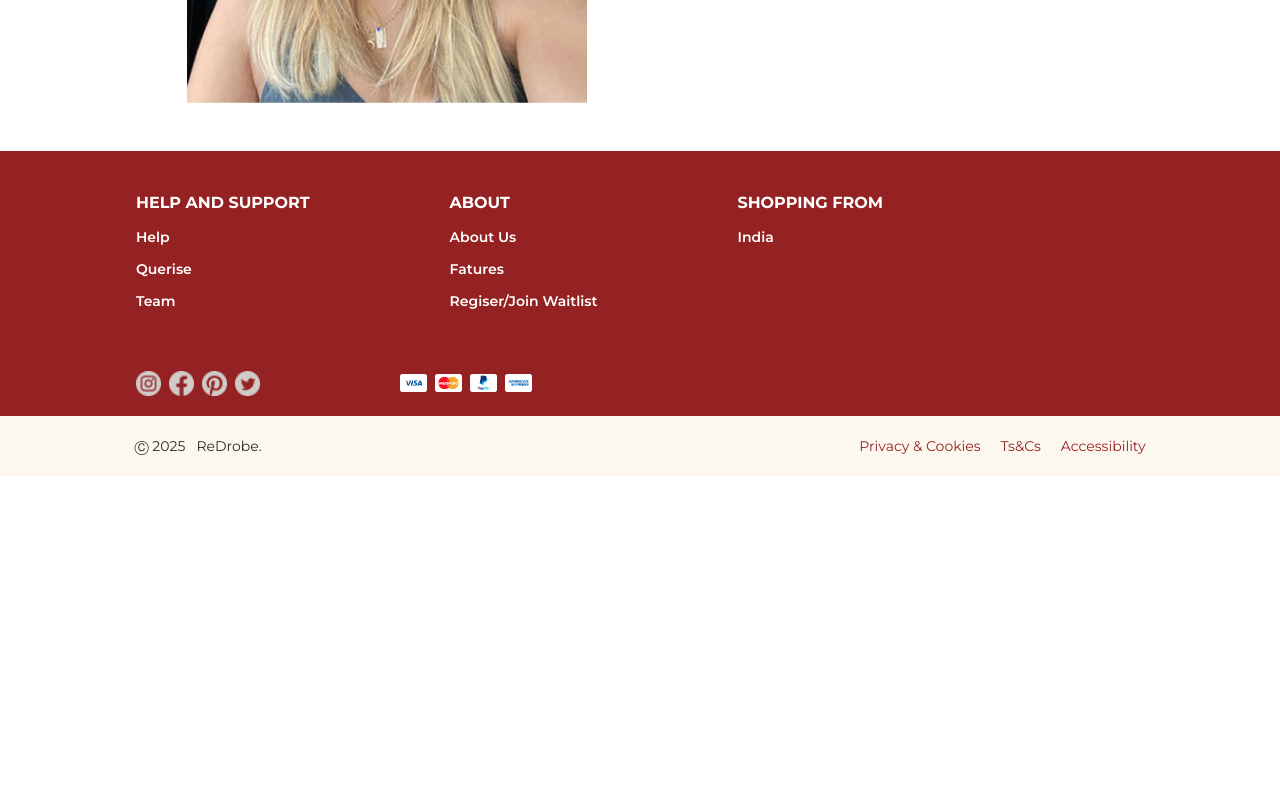
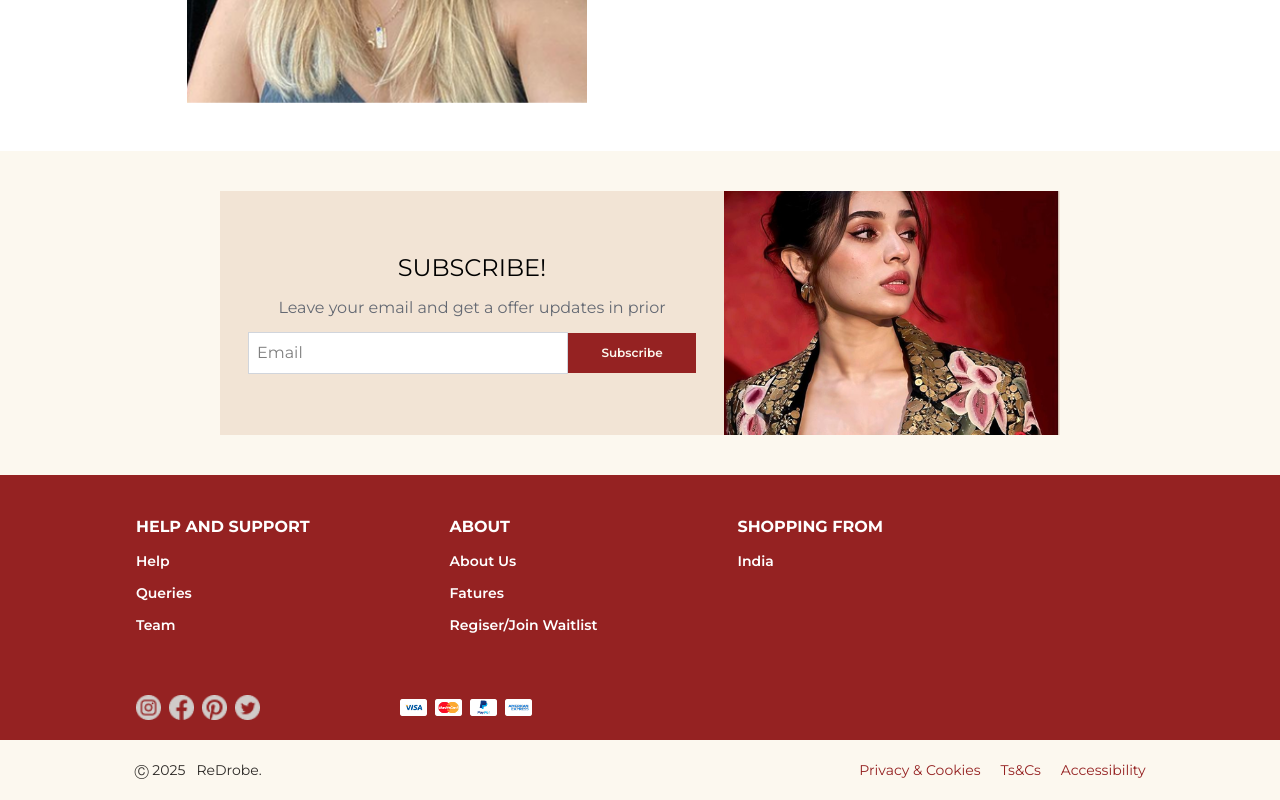
Before and after one commit to mdAliMaaz/redrobe, a Next.js app: page / in a window 1280 px wide. Shown: the part 3307-4107 px from the top of the page. Before the commit the page ends 3783 px from the top, so only its background shows below. Built offline with nearby package versions, Linux system fonts and the light colour scheme.

Commit message:
added subscribe section.

```diff
--- a/src/app/globals.css
+++ b/src/app/globals.css
@@ -4,9 +4,10 @@
 	--color-primary-light: #fcf8ef;
 	--color-primary-red: #952222;
 	--color-dark: #2d2a27;
-	--color-secondary-light: #fff9e8;
+	--color-secondary-light: #F2E4D5;
 	--font-cormorant: 'Cormorant', serif;
 	--font-montserrat: 'Montserrat', sans-serif;
+
 }
 
 @theme {
--- a/src/app/page.tsx
+++ b/src/app/page.tsx
@@ -2,6 +2,7 @@ import AboutSection from '@/components/about-section'
 import Hero from '@/components/hero'
 import { JoinAsCreator } from '@/components/join-as-creator'
 import JoinAsFan from '@/components/join-as-fan'
+import Subscribe from '@/components/subscribe'
 
 export default function Home() {
 	return (
@@ -10,6 +11,7 @@ export default function Home() {
 			<AboutSection />
 			<JoinAsCreator />
 			<JoinAsFan />
+			<Subscribe/>
 		</main>
 	)
 }
--- a/src/components/shared/container.tsx
+++ b/src/components/shared/container.tsx
@@ -2,10 +2,11 @@ import React from 'react'
 interface IContainerProps {
   children:React.ReactNode;
   size:string;
+  className?:string;
 }
-const Container = ({children,size}:IContainerProps) => {
+const Container = ({children,size,className}:IContainerProps) => {
   return (
-    <div className={`w-full md:w-[90%] md:m-auto ${size === "sm" && "p-2 md:p-4"}  ${size === "lg" && "p-4 md:p-6"}`}>{children}</div>
+    <div className={`${className} w-full md:w-[90%] md:m-auto ${size === "sm" && "p-2 md:p-4"}  ${size === "lg" && "p-4 md:p-6"}`}>{children}</div>
   )
 }
 
--- /dev/null
+++ b/src/components/subscribe.tsx
@@ -0,0 +1,31 @@
+import React from 'react'
+import { Input } from './shared/input'
+import Button from './shared/button'
+import Image from 'next/image'
+
+const Subscribe = () => {
+	return (
+		<section className="w-full bg-primary-light p-5 md:p-10">
+			<div className="w-full bg-secondary-light md:w-[70%] m-auto flex items-center gap-3 lg:gap-0 flex-col lg:flex-row">
+				<div className=" flex-1 flex flex-col gap-3 items-center justify-center p-7">
+					<h1 className="uppercase text-2xl">Subscribe!</h1>
+					<p className="text-gray-700 opacity-75">
+						Leave your email and get a offer updates in prior
+					</p>
+					<div className="flex items-center">
+						<input
+							className="outline-none bg-white w-full md:w-80 border-[1px] border-gray-300  px-2 py-2"
+							placeholder="Email"
+						/>
+						<Button text="Subscribe" type={'button'} />
+					</div>
+				</div>
+				<div>
+					<Image src={'/images/subscribe.png'} width={400} height={400} alt="subscribe" />
+				</div>
+			</div>
+		</section>
+	)
+}
+
+export default Subscribe
--- a/src/data/index.ts
+++ b/src/data/index.ts
@@ -5,7 +5,7 @@ export const aboutUs_2 =
 	'Ready to wear apparel or garment manufacturing involves many processing steps, beginning with the idea or design concept and ending with a finished product. Apparel manufacturing process involves Product Design, Fabric Selection and Inspection, Patternmaking, Grading, Marking, Spreading, Cutting, Bundling, Sewing, Pressing or Folding, Finishing and Detailing, Dyeing and Washing, QC etc.Ready to wear apparel or garment manufacturing involves many processing steps, beginning with'
 
 export const flinks = [
-	{ header: 'help and support', links: ['help', 'querise', 'team'] },
+	{ header: 'help and support', links: ['help', 'queries', 'team'] },
 	{ header: 'about', links: ['about us', 'fatures', 'Regiser/Join waitlist'] },
 	{ header: 'shopping from', links: ['india'] },
 ]
```
Also changed, not shown: public/images/subscribe.png (added).
